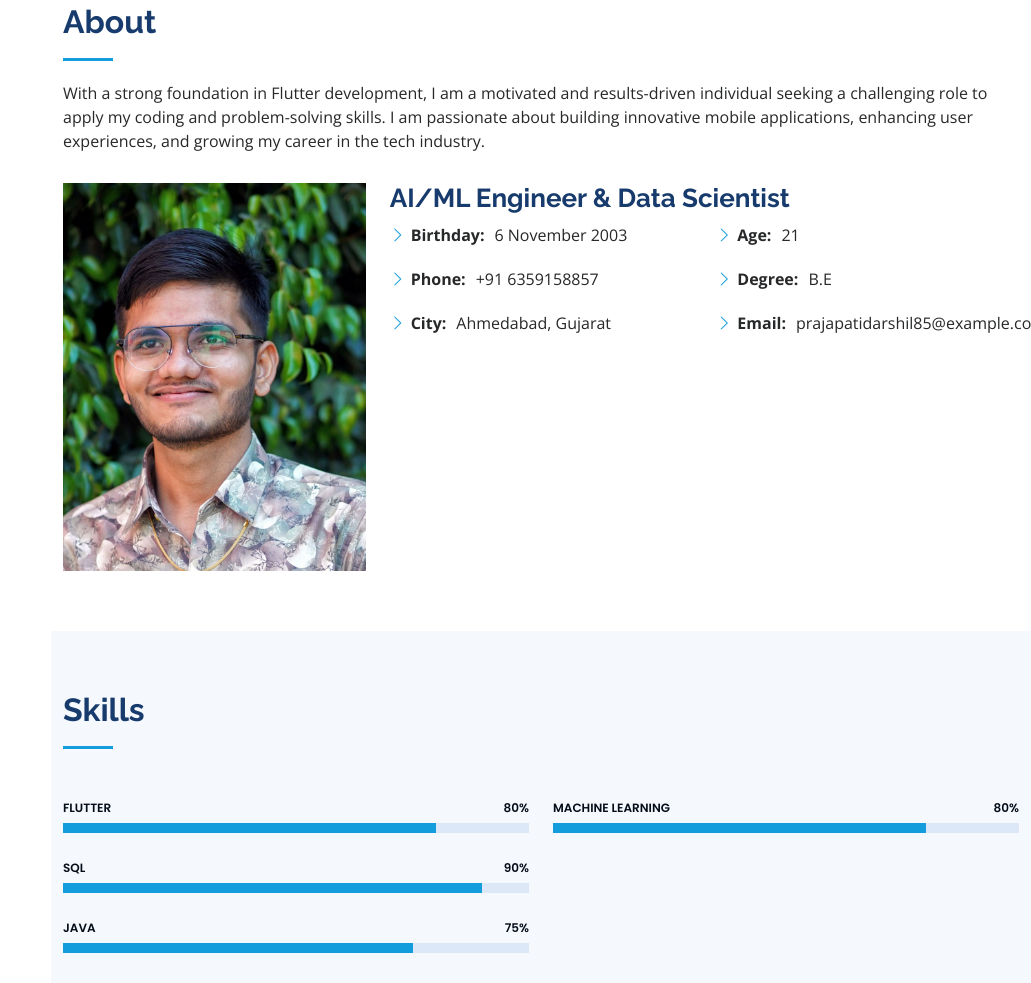
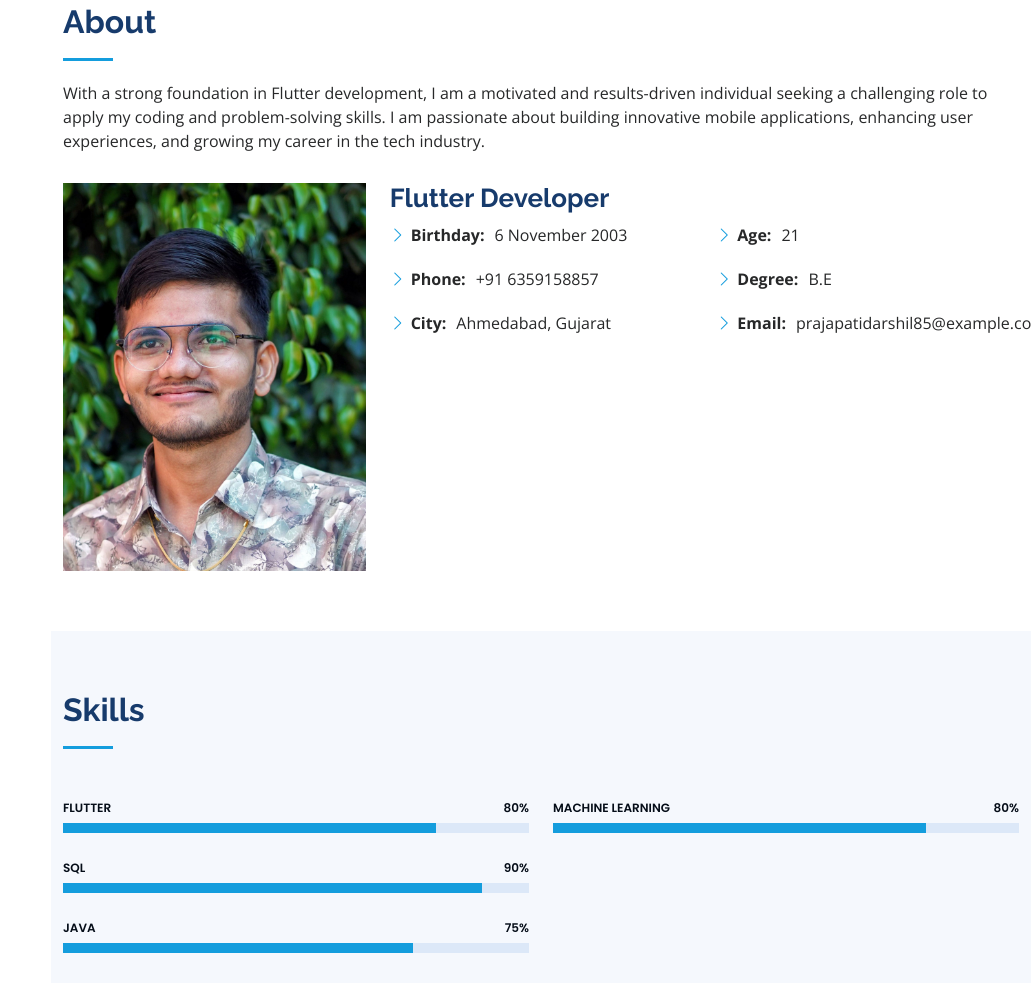
Before and after one commit to darshil6/PORTFOLIO_, a plain HTML site: page index.html in a window 1280 px wide. Shown: the part 857-1840 px from the top of the page, without its empty margins (249-1280 px from the left). Drawn offline with nearby package versions, Linux system fonts and the light colour scheme.

Commit message:
Update index.html

```diff
--- a/index.html
+++ b/index.html
@@ -90,7 +90,7 @@
             <img src="assets/img/MAN02100 (2)-1~3.jpg" class="img-fluid" alt="">
           </div>
           <div class="col-lg-8 pt-4 pt-lg-0 content" data-aos="fade-left">
-            <h3>AI/ML Engineer &amp; Data Scientist</h3>
+            <h3>Flutter Developer</h3>
             <!-- <p class="fst-italic">
               Lorem ipsum dolor sit amet, consectetur adipiscing elit, sed do eiusmod tempor incididunt ut labore et dolore
               magna aliqua.
```
